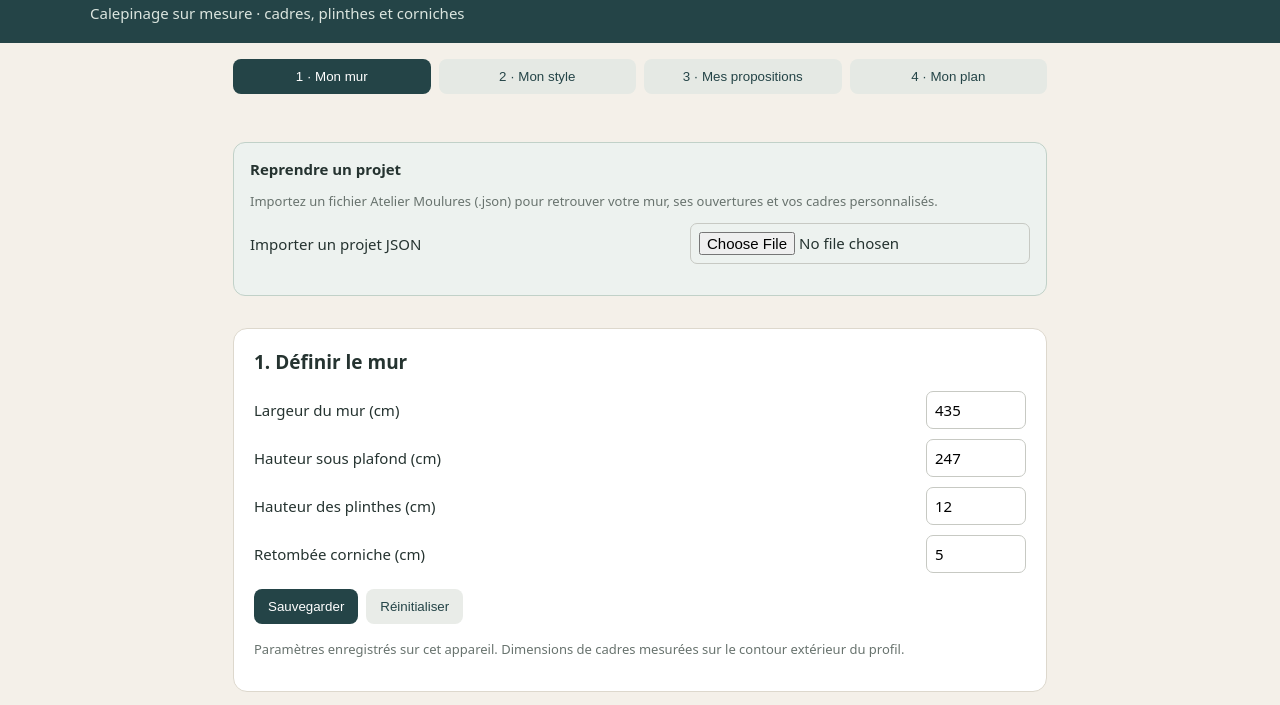
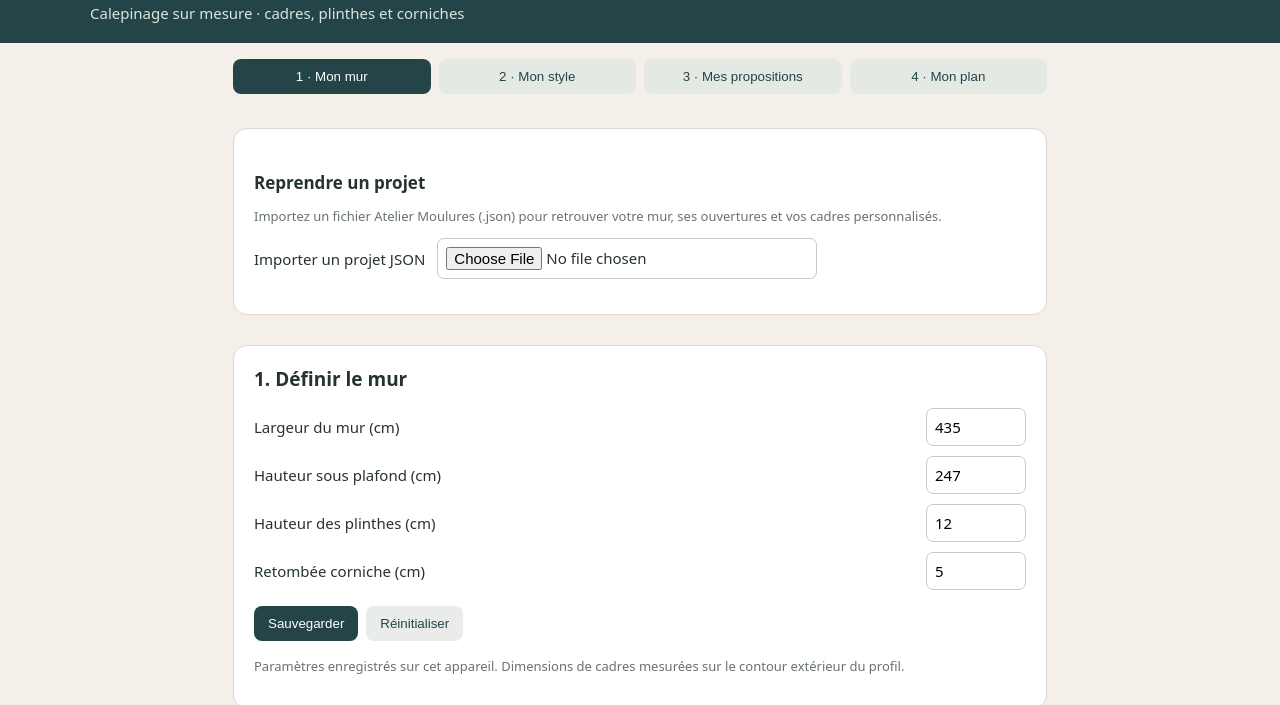
Before and after one commit to jm408/Atelier-moulures, a plain HTML site: page preview/v2-1/index.html in a window 1280 px wide. Shown: the part 57-762 px from the top of the page. Drawn offline with Linux system fonts and the light colour scheme.

Commit message:
Force fresh UX script asset instead of cached toolbar version

```diff
--- a/preview/v2-1/index.html
+++ b/preview/v2-1/index.html
@@ -5,4 +5,4 @@ const fmt=n=>Number(n.toFixed(1)).toLocaleString('fr-FR');const el=id=>document.
 function render(){const p=Object.fromEntries([...new FormData(form)].map(([k,v])=>[k,Number(v)]));const {w,h,base,cornice,cols,rows,side,bottom,top,gapX,gapY,profile,bar,loss,upper}=p;const cw=(w-2*side-(cols-1)*gapX)/cols,available=h-base-cornice-bottom-top-(rows-1)*gapY,ch=available/rows,heights=rows===2?[available*upper/100,available*(100-upper)/100]:Array(rows).fill(ch),valid=Object.values(p).every(Number.isFinite)&&cw>profile/10*2&&heights.every(v=>v>profile/10*2)&&base+cornice<h&&bar>0&&cols>=1&&rows>=1;el('warning').textContent=valid?'':'Dimensions incompatibles : réduis les marges, les espaces ou le nombre de cadres.';if(!valid){svg.innerHTML='';['cw','ch','meters','bars'].forEach(id=>el(id).textContent='—');el('cuts').innerHTML='';return}
 const scale=Math.min(540/w,330/h),ox=(600-w*scale)/2,oy=24,rect=(x,y,ww,hh,fill,stroke,sw=1)=>'<rect x="'+x+'" y="'+y+'" width="'+ww+'" height="'+hh+'" fill="'+fill+'" stroke="'+stroke+'" stroke-width="'+sw+'"/>';let shapes=rect(ox,oy,w*scale,h*scale,'#eee9df','#918c82',1.5);shapes+=rect(ox,oy+(h-base)*scale,w*scale,base*scale,'#b4a48d','#8c8070');shapes+=rect(ox,oy,w*scale,cornice*scale,'#d8cbbb','#aaa092');for(let r=0;r<rows;r++)for(let c=0;c<cols;c++){const x=ox+(side+c*(cw+gapX))*scale,y=oy+(cornice+top+heights.slice(0,r).reduce((a,b)=>a+b,0)+r*gapY)*scale;shapes+=rect(x,y,cw*scale,heights[r]*scale,'none','#9a7d5c',Math.max(1.5,profile/10*scale));}svg.setAttribute('viewBox','0 0 600 '+Math.max(380,oy+h*scale+30));svg.innerHTML=shapes;const count=cols*rows,total=2*cols*(rows*cw+heights.reduce((a,b)=>a+b,0))/100;el('cw').textContent=fmt(cw)+' cm';el('ch').textContent=heights.map(fmt).join(' / ')+' cm';el('meters').textContent=fmt(total)+' m';el('bars').textContent=Math.ceil(total*(1+loss/100)*100/bar);el('cuts').innerHTML='<tr><td>Horizontales</td><td>'+2*count+'</td><td>'+fmt(cw)+' cm</td></tr>'+heights.map((v,i)=>'<tr><td>Verticales rangée '+(i+1)+'</td><td>'+(2*cols)+'</td><td>'+fmt(v)+' cm</td></tr>').join('')}
 form.addEventListener('input',render);el('save').onclick=()=>{localStorage.setItem('atelier-moulures',JSON.stringify(Object.fromEntries(new FormData(form))));el('save').textContent='Enregistré ✓';setTimeout(()=>el('save').textContent='Sauvegarder',1200)};el('reset').onclick=()=>{for(const [k,v] of Object.entries(defaults))form.elements[k].value=v;render()};render();if('serviceWorker'in navigator)navigator.serviceWorker.getRegistrations().then(rs=>rs.forEach(r=>r.unregister())).catch(()=>{});
-</script><script src="./v2-obstacles.js"></script><script src="./v2-composition.js?v=20261123-8"></script><script src="./v2-results-top-handle.js?v=4"></script><script src="./v2-wizard.js?v=20261123-10"></script><script src="./v2-project.js?v=4"></script></body></html>
+</script><script src="./v2-obstacles.js"></script><script src="./v2-composition.js?v=20261123-8"></script><script src="./v2-results-top-handle.js?v=4"></script><script src="./v2-wizard.js?v=20261123-10"></script><script src="./v2-project-ux-v2.js?v=1"></script></body></html>
```
